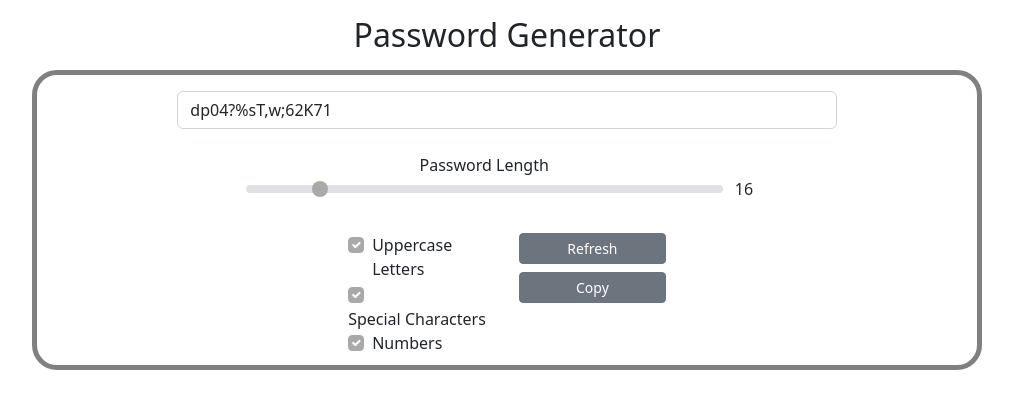
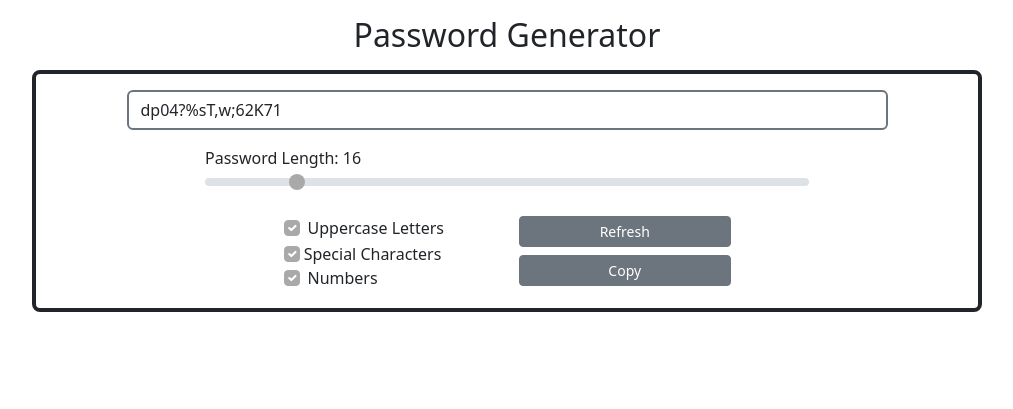
Before and after one commit to fred4816/the-secure-site, a Django app: page /passwordgenerator in a window 1280 px wide. Shown: the part 80-489 px from the top of the page, without its empty margins (133-1146 px from the left). Run offline with Django 4.2, Linux system fonts and the light colour scheme; some libraries are stand-ins or nearby versions.

Commit message:
Password generator site styling complete fully

```diff
--- a/static/css/passwordgenerator.css
+++ b/static/css/passwordgenerator.css
@@ -5,11 +5,6 @@
 
 [class^="col"] {
     /* border: 2px solid black; */
-}
-
-#main-border {
-    border: 5px solid grey;
-    border-radius: 25px;
 }
 
 #passwordLength::-webkit-slider-thumb {
--- a/static/js/passwordgenerator.js
+++ b/static/js/passwordgenerator.js
@@ -71,7 +71,7 @@ document.addEventListener('DOMContentLoaded', function() {
 
     password_length_slider.oninput = function () {
         password_length = password_length_slider.value;
-        document.getElementById('passwordLengthLabel').innerHTML = password_length;
+        document.getElementById('passwordLengthLabel').innerHTML = "Password Length: " + password_length;
         updatePassword();
     };
 
--- a/templates/base.html
+++ b/templates/base.html
@@ -19,7 +19,7 @@
 </head>
 
     <body>
-        <nav class="navbar navbar-expand-lg navbar-dark bg-dark">
+        <nav class="navbar navbar-expand navbar-dark bg-dark">
             <div class="container-fluid">
                 <span class="navbar-brand">The Secure Site</span>
             </div>
--- a/templates/passwordgenerator.html
+++ b/templates/passwordgenerator.html
@@ -18,48 +18,28 @@
     <h2 class="text-center my-3">Password Generator</h2>
 
     <div class="container-md rounded-3">
+        <div class="row justify-content-center">
+            <div class="col-10 border border-dark border-4 rounded-3">
 
-        <div class="row">
-
-            <div class="col-sm-1"></div>
-            <div class="col-lg-10" id="main-border">
-
-                <div class="row mx-5 mt-3 mb-4">
-                    <div class="col-lg-1"></div>
-                    <div class="col-lg-10 text-center">
+                <div class="row justify-content-center my-3">
+                    <div class="col-lg-10">
                         <div class="form-group">
-                            <input type="text" class="form-control" id="thePassword">
+                            <input type="text" class="form-control border border-2 border-secondary" id="thePassword">
                         </div>
                     </div>
-                    <div class="col-1"></div>
                 </div>
 
-                <div class="row mx-5 mt-1 mb-3">
-                    <div class="col-lg-2"></div>
-                    <div class="col-lg-8 text-center">
-                        <div class="row">
-                            <div class="col-lg-11">
+                <div class="row justify-content-center align-items-center my-3">
+                    <div class="col-lg-8">
                         <div class="form-group">
-                                    <label for="passwordLength" class="form-label mb-0">Password Length</label>
+                            <label for="passwordLength" class="form-label mb-0" id="passwordLengthLabel">Password Length: 16</label>
                             <input type="range" class="form-range" id="passwordLength" min="8" max="64" value="16">
                         </div>
                     </div>
-                            <div class="col-lg-1 text-start p-0">
-                                <p class="text mt-4" id="passwordLengthLabel">16</p>
-                            </div>
-                        </div>
-                    </div>
-                    <div class="col-lg-2"></div>
                 </div>
 
-                <div class="row mx-5 my-2">
-                    <div class="col-sm-3"></div>
-                    <div class="col-lg-6">
-                        <div class="row">
-                            <div class="col-lg-6 text-start">
-                                <div class="row">
-                                    <div class="col-md-2"></div>
-                                    <div class="col-lg-10">
+                <div class="row justify-content-center my-3">
+                    <div class="col-sm-6 col-md-6 col-lg-3">
                         <div class="form-check">
                             <input type="checkbox" class="form-check-input" id="includeUppercaseLetters" checked>
                             <label for="includeUppercaseLetters" class="form-check-label">Uppercase Letters</label>
@@ -73,30 +53,17 @@
                             <label for="includeNumbers" class="form-check-label">Numbers</label>
                         </div>
                     </div>
-                                </div>
-                            </div>
-                            <div class="col-lg-6 text-center">
-                                <div class="row">
-                                    <div class="col-lg-10 my-auto">
+
+                    <div class="col-sm-6 col-md-6 col-lg-3">
                         <div class="d-grid gap-2">
                             <button type="button" class="btn btn-sm btn-secondary" id="refreshPassword">Refresh</button>
                             <button type="button" class="btn btn-sm btn-secondary" id="copyPassword">Copy</button>
                         </div>
                     </div>
-                                    <div class="col-lg-2"></div>
-                                </div>
-                            </div>
-                        </div>
-                    </div>
-                    <div class="col-sm-3">
-                    </div>
                 </div>
 
             </div>
-            <div class="col-sm-1"></div>
-
         </div>
-
     </div>
 
 
--- a/templates/securemessage.html
+++ b/templates/securemessage.html
@@ -4,10 +4,6 @@
 
     <h1>Add a Secure Message</h1>
 
-    <form action="" method="post">
-        {% csrf_token %}
-        {{ form.as_p }}
-        <input type="submit" value="Save">
-    </form>
+
 
 {% endblock content %}
```
Also changed, not shown: static/css/passwordgenerator-old.css (deleted, +0 -113 lines), static/css/securemessage.css (added). Lines whose indentation alone changed are shown as unchanged.
